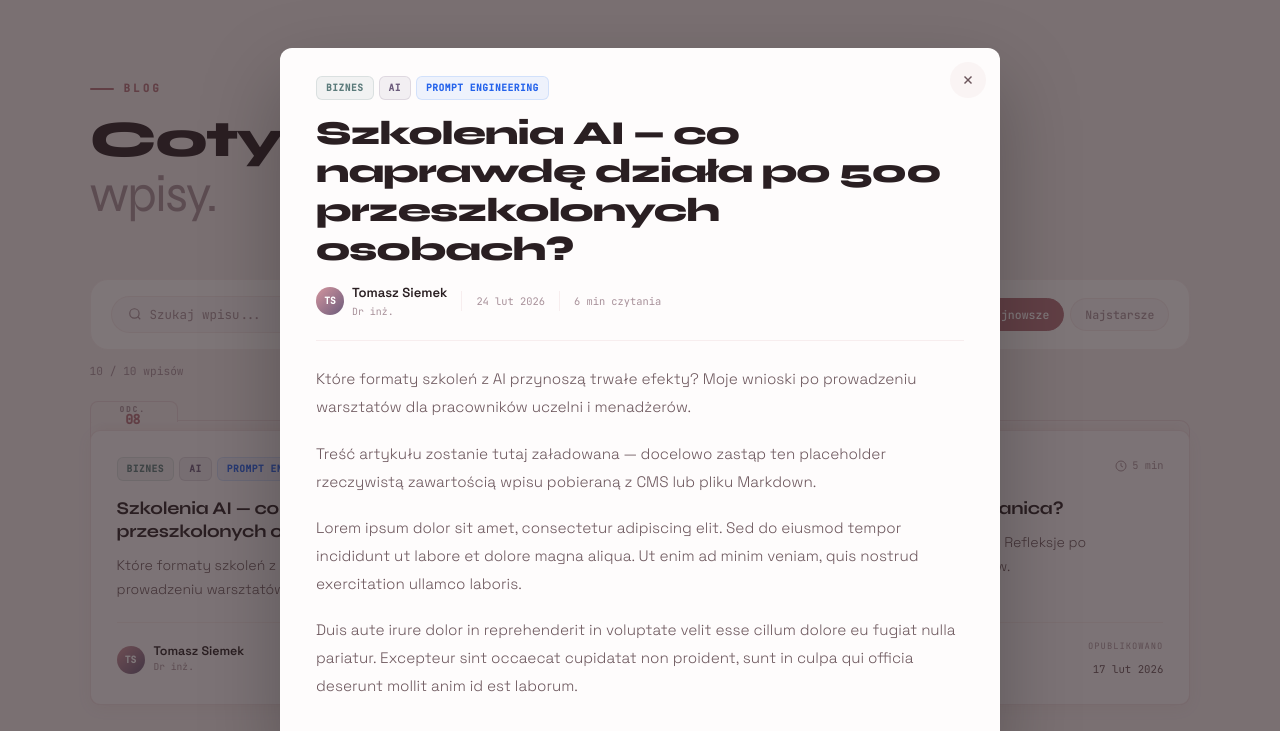
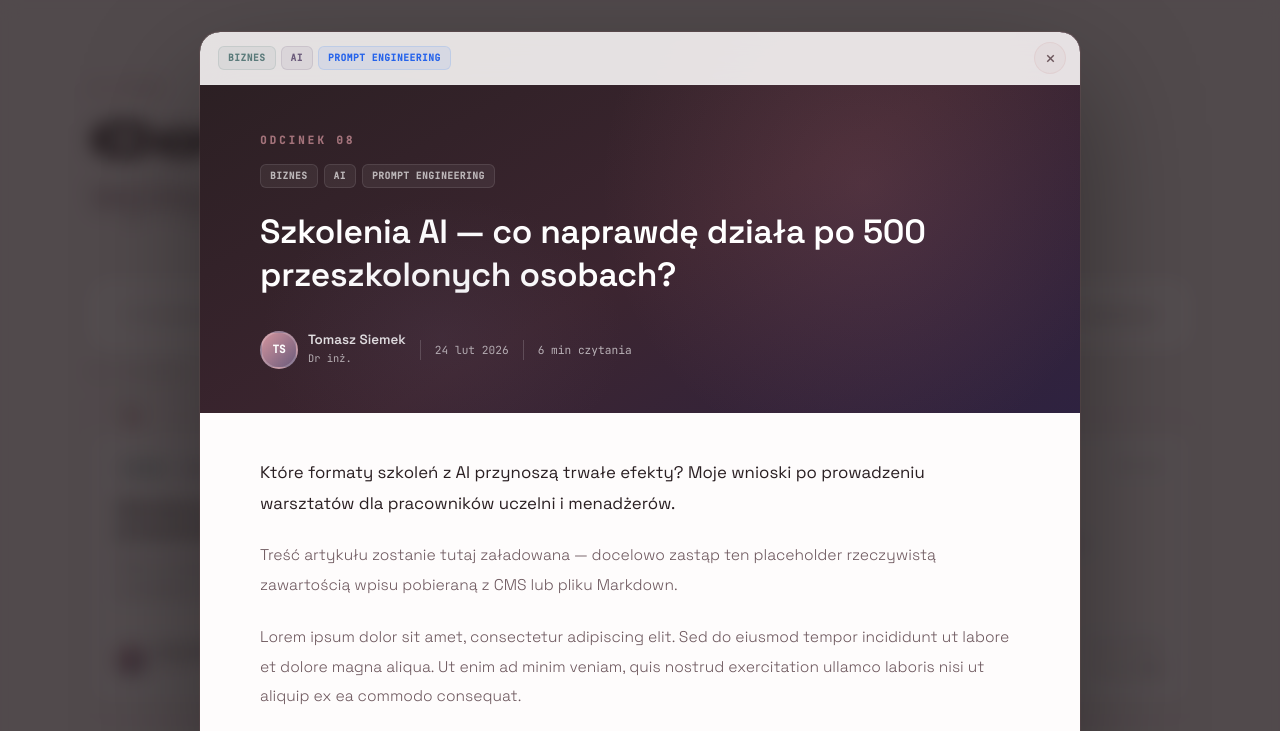
Before and after one commit to Matixxi/stronasiemek.pl, a website: page blog/index.html in a window 1280 px wide. Both pictures are taken after a click on the button 359 px from the left and 552 px from the top of the page. Shown: the top 731 px of the page. Drawn offline with nearby package versions, Linux system fonts and the light colour scheme.

Commit message:
feat: blog overlay styling

```diff
--- a/blog/index.html
+++ b/blog/index.html
@@ -226,37 +226,57 @@ a{color:inherit;text-decoration:none}
 /* ═══ ARTICLE OVERLAY ═══ */
 .overlay{position:fixed;inset:0;z-index:50000;display:flex;align-items:center;justify-content:center;pointer-events:none}
 .overlay.open{pointer-events:all}
-.overlay-backdrop{position:absolute;inset:0;background:rgba(42,31,34,.6);opacity:0;transition:opacity .25s ease;will-change:opacity}
+.overlay-backdrop{
+    position:absolute;inset:0;
+    background:rgba(18,12,14,.72);
+    backdrop-filter:blur(10px);-webkit-backdrop-filter:blur(10px);
+    opacity:0;transition:opacity .3s ease;will-change:opacity;
+}
 .overlay.open .overlay-backdrop{opacity:1}
 .overlay-paper{
     position:relative;z-index:1;
-    width:min(720px,92vw);
-    background:var(--bg);border-radius:12px;
+    width:min(880px,96vw);
+    background:var(--bg);
+    border-radius:20px;
     overflow:hidden;
-    box-shadow:0 32px 80px rgba(0,0,0,.25);
+    box-shadow:0 48px 120px rgba(0,0,0,.38),0 0 0 1px rgba(181,112,123,.14);
     opacity:0;
-    transform:translateY(32px);
-    transition:opacity .38s ease,transform .42s cubic-bezier(.16,1,.3,1);
+    transform:translateY(44px) scale(.96);
+    transition:opacity .42s ease,transform .52s cubic-bezier(.16,1,.3,1);
     will-change:transform,opacity;
 }
-.overlay.open .overlay-paper{opacity:1;transform:translateY(0)}
-.overlay-scroll{max-height:88vh;overflow-y:auto;overscroll-behavior:contain}
+.overlay.open .overlay-paper{opacity:1;transform:translateY(0) scale(1)}
+.overlay-scroll{max-height:92vh;overflow-y:auto;overscroll-behavior:contain}
+
+/* Top bar — floats over scroll area */
+.overlay-topbar{
+    position:absolute;top:0;left:0;right:0;z-index:10;
+    display:flex;align-items:center;gap:10px;
+    padding:10px 14px 10px 18px;
+    background:rgba(254,252,252,.88);
+    backdrop-filter:blur(16px);-webkit-backdrop-filter:blur(16px);
+    border-radius:20px 20px 0 0;
+    border-bottom:1px solid rgba(255,255,255,.1);
+}
+.overlay-topbar-tags{display:flex;align-items:center;gap:5px;flex:1;overflow:hidden}
 .overlay-close{
-    position:sticky;top:0;float:right;
-    width:36px;height:36px;border-radius:50%;
-    background:var(--surface2);border:none;
+    width:32px;height:32px;border-radius:50%;flex-shrink:0;
+    background:var(--surface2);border:1px solid var(--border);
     display:flex;align-items:center;justify-content:center;
-    cursor:pointer;transition:background .2s;
-    margin:14px 14px 0 0;z-index:2;
+    cursor:pointer;transition:all .2s;
 }
-.overlay-close:hover{background:var(--glow)}
-.overlay-close svg{width:14px;height:14px;stroke:var(--text2);stroke-width:2.5;fill:none}
+.overlay-close:hover{background:rgba(181,112,123,.1);border-color:var(--accent)}
+.overlay-close svg{width:13px;height:13px;stroke:var(--text2);stroke-width:2.5;fill:none}
 
 /* Loading */
-.overlay-loading{display:flex;flex-direction:column;align-items:center;justify-content:center;gap:28px;padding:60px 40px 80px;min-height:380px}
-.pen-wrap{width:44px;height:76px}
-.pen-svg{width:100%;height:100%;animation:penSway 2.2s ease-in-out infinite;transform-origin:50% 18%}
-@keyframes penSway{0%,100%{transform:rotate(-5deg)}50%{transform:rotate(5deg) translateX(5px)}}
+.overlay-loading{display:flex;flex-direction:column;align-items:center;justify-content:center;gap:28px;padding:106px 40px 100px;min-height:400px}
+.pen-wrap{width:44px;height:76px;overflow:visible}
+.pen-svg{width:100%;height:100%;transform-origin:50% 92%;animation:penWrite 2.4s ease-in-out infinite}
+@keyframes penWrite{
+    0%  {transform:rotate(28deg) translateX(-6px)}
+    50% {transform:rotate(30deg) translateX(6px)}
+    100%{transform:rotate(28deg) translateX(-6px)}
+}
 .writing-lines{display:flex;flex-direction:column;gap:9px;width:140px}
 .wline{height:1.5px;border-radius:1px;background:linear-gradient(90deg,var(--accent),var(--accent2));width:0;opacity:0}
 .wline:nth-child(1){animation:writeLine 2.2s ease infinite}
@@ -270,17 +290,55 @@ a{color:inherit;text-decoration:none}
 .ldot:nth-child(3){animation-delay:.4s}
 @keyframes ldotBounce{0%,60%,100%{opacity:0;transform:translateY(0)}30%{opacity:1;transform:translateY(-4px)}}
 
-/* Article content */
-.overlay-content{padding:28px 36px 52px;display:none}
-.oc-tags{display:flex;flex-wrap:wrap;gap:5px;margin-bottom:14px}
-.oc-title{font-family:var(--display);font-size:clamp(1.5rem,3vw,2.1rem);font-weight:800;letter-spacing:-1px;line-height:1.15;color:var(--text);margin-bottom:14px}
-.oc-meta{display:flex;align-items:center;gap:14px;flex-wrap:wrap;padding-bottom:20px;border-bottom:1px solid var(--border);margin-bottom:24px}
-.oc-author{display:flex;align-items:center;gap:8px}
-.oc-author-name{font-size:.82rem;font-weight:600;color:var(--text)}
-.oc-author-role{font-family:var(--mono);font-size:.62rem;color:var(--text3)}
-.oc-sep{width:1px;height:20px;background:var(--border)}
-.oc-stat{font-family:var(--mono);font-size:.65rem;color:var(--text3)}
-.oc-body p{font-size:.95rem;color:var(--text2);line-height:1.85;font-weight:300;margin-bottom:18px}
+/* Article hero */
+.oc-hero{
+    padding:100px 60px 44px;
+    background:linear-gradient(150deg,#2a1f22 0%,#3c2530 55%,#2e2240 100%);
+    position:relative;overflow:hidden;
+}
+.oc-hero::before{
+    content:'';position:absolute;
+    top:-40%;right:-8%;width:65%;height:160%;
+    background:radial-gradient(ellipse,rgba(181,112,123,.18) 0%,transparent 65%);
+    pointer-events:none;
+}
+.oc-hero::after{
+    content:'';position:absolute;
+    bottom:-20%;left:5%;width:45%;height:80%;
+    background:radial-gradient(ellipse,rgba(107,91,123,.13) 0%,transparent 65%);
+    pointer-events:none;
+}
+.oc-hero-ep{
+    font-family:var(--mono);font-size:.68rem;font-weight:600;
+    letter-spacing:3px;text-transform:uppercase;
+    color:rgba(212,149,158,.7);margin-bottom:14px;
+}
+.oc-hero .oc-tags{display:flex;flex-wrap:wrap;gap:6px;margin-bottom:22px}
+.oc-hero .ct{background:rgba(255,255,255,.06);border:1px solid rgba(255,255,255,.1);color:rgba(255,255,255,.65)}
+.oc-title{
+    font-family:var(--sans);
+    font-size:clamp(1.45rem,2.8vw,2.1rem);
+    font-weight:600;letter-spacing:-.3px;line-height:1.3;
+    color:#fff;margin-bottom:34px;position:relative;
+}
+.oc-meta{display:flex;align-items:center;gap:14px;flex-wrap:wrap;position:relative}
+.oc-author{display:flex;align-items:center;gap:10px}
+.oc-avatar{
+    width:38px;height:38px;border-radius:50%;flex-shrink:0;
+    background:linear-gradient(135deg,var(--accent-l),var(--accent2));
+    display:flex;align-items:center;justify-content:center;
+    font-family:var(--mono);font-size:.68rem;font-weight:700;color:#fff;
+    border:2px solid rgba(255,255,255,.18);
+}
+.oc-author-name{font-size:.84rem;font-weight:600;color:rgba(255,255,255,.88);line-height:1}
+.oc-author-role{font-family:var(--mono);font-size:.65rem;color:rgba(255,255,255,.65);margin-top:3px}
+.oc-sep{width:1px;height:20px;background:rgba(255,255,255,.18)}
+.oc-stat{font-family:var(--mono);font-size:.7rem;color:rgba(255,255,255,.65)}
+
+/* Article body */
+.oc-body-wrap{padding:44px 60px 72px}
+.oc-body p{font-size:.97rem;color:var(--text2);line-height:1.92;font-weight:300;margin-bottom:22px}
+.oc-body p:first-child{font-size:1.05rem;color:var(--text);font-weight:400;line-height:1.85}
 
 /* ═══ RESPONSIVE ═══ */
 @media(max-width:900px){
@@ -289,12 +347,16 @@ a{color:inherit;text-decoration:none}
     .fbar{top:8px}
     .sbox{flex:1;min-width:0}
     .sbox input{width:100%}
+    .oc-hero{padding:84px 28px 32px}
+    .oc-body-wrap{padding:32px 28px 56px}
 }
 @media(max-width:560px){
     .fbar{flex-direction:column;align-items:stretch}
     .fbar-left,.fbar-right{width:100%}
     .sort-row{margin-left:0}
-    .overlay-content{padding:20px 18px 40px}
+    .oc-hero{padding:76px 20px 24px}
+    .oc-body-wrap{padding:24px 20px 48px}
+    .overlay-paper{border-radius:14px}
 }
 @media(prefers-reduced-motion:reduce){
     html{scroll-behavior:auto}
@@ -365,21 +427,31 @@ a{color:inherit;text-decoration:none}
     <div class="overlay-backdrop" id="overlayBackdrop" aria-hidden="true"></div>
     <div class="overlay-paper" id="overlayPaper">
         <div class="overlay-scroll">
+            <div class="overlay-topbar">
+                <div class="overlay-topbar-tags" id="overlayTopbarTags"></div>
                 <button class="overlay-close" id="overlayClose" aria-label="Zamknij artykuł">
                     <svg viewBox="0 0 24 24" aria-hidden="true"><line x1="18" y1="6" x2="6" y2="18"/><line x1="6" y1="6" x2="18" y2="18"/></svg>
                 </button>
+            </div>
             <div class="overlay-loading" id="overlayLoading" role="status" aria-live="polite">
                 <div class="pen-wrap">
                     <svg class="pen-svg" viewBox="0 0 40 88" fill="none" aria-hidden="true">
-                    <rect x="11" y="2" width="18" height="28" rx="9" fill="#b5707b" opacity=".5"/>
-                    <rect x="13" y="4" width="14" height="24" rx="7" fill="#d4959e" opacity=".25"/>
-                    <rect x="19" y="2" width="3" height="20" rx="1.5" fill="#8e4f5a" opacity=".35"/>
-                    <rect x="10" y="28" width="20" height="5" rx="2" fill="#8e4f5a" opacity=".3"/>
-                    <rect x="12" y="31" width="16" height="26" rx="3" fill="#b5707b" opacity=".7"/>
-                    <rect x="13" y="55" width="14" height="10" rx="3" fill="#8e4f5a" opacity=".55"/>
-                    <path d="M13 65 L20 84 L27 65 Z" fill="#6b5b7b" opacity=".75"/>
-                    <line x1="20" y1="70" x2="20" y2="84" stroke="rgba(255,255,255,.3)" stroke-width="1"/>
-                    <circle cx="20" cy="84.5" r="2" fill="#6b5b7b" opacity=".45"/>
+                        <!-- flat top button -->
+                        <rect x="17" y="2" width="6" height="3" rx="1.5" fill="#8e4f5a" opacity=".7"/>
+                        <!-- barrel -->
+                        <rect x="15.5" y="5" width="9" height="44" rx="1" fill="#b5707b" opacity=".62"/>
+                        <!-- barrel left-edge highlight -->
+                        <rect x="16" y="6" width="2" height="42" rx="1" fill="rgba(255,255,255,.1)"/>
+                        <!-- section band -->
+                        <rect x="15.5" y="48" width="9" height="2.5" rx="1" fill="#8e4f5a" opacity=".62"/>
+                        <!-- grip -->
+                        <rect x="16.5" y="50.5" width="7" height="10" rx=".8" fill="#8e4f5a" opacity=".56"/>
+                        <!-- nib taper (curved) -->
+                        <path d="M16.5 60.5 Q15.5 70 20 85 Q24.5 70 23.5 60.5 Z" fill="#6b5b7b" opacity=".82"/>
+                        <!-- nib slit -->
+                        <line x1="20" y1="65" x2="20" y2="84.5" stroke="rgba(255,255,255,.2)" stroke-width=".85"/>
+                        <!-- ink tip -->
+                        <circle cx="20" cy="85" r="1.3" fill="#d4959e" opacity=".55"/>
                     </svg>
                 </div>
                 <div class="writing-lines">
@@ -616,8 +688,9 @@ function getFocusable(){
 function openArticle(post,triggerEl){
     lastFocusedCard=triggerEl||document.activeElement;
     overlayLoading.style.display='flex';
-    overlayContent.style.display='block';
     overlayContent.innerHTML='';
+    document.getElementById('overlayTopbarTags').innerHTML='';
+    document.querySelector('.overlay-scroll').scrollTop=0;
     overlay.classList.add('open');
     clearTimeout(loadTimer);
     requestAnimationFrame(()=>document.getElementById('overlayClose').focus());
@@ -629,25 +702,35 @@ function closeOverlay(){
     if(lastFocusedCard){lastFocusedCard.focus();lastFocusedCard=null;}
 }
 function showArticle(post){
+    const ep=String(post.id).padStart(2,'0');
     const tagsHtml=post.tags.map(t=>`<span class="ct ${TAG_CLASS[t]||'ct-default'}" aria-label="tag: ${t}">${t}</span>`).join('');
+    document.getElementById('overlayTopbarTags').innerHTML=tagsHtml;
     overlayContent.innerHTML=`
+        <div class="oc-hero">
+            <div class="oc-hero-ep">Odcinek ${ep}</div>
             <div class="oc-tags">${tagsHtml}</div>
             <h2 class="oc-title">${post.title}</h2>
             <div class="oc-meta">
                 <div class="oc-author">
-                <div class="author-avatar">TS</div>
-                <div><div class="oc-author-name">${post.author.name}</div><div class="oc-author-role">${post.author.role}</div></div>
+                    <div class="oc-avatar">TS</div>
+                    <div>
+                        <div class="oc-author-name">${post.author.name}</div>
+                        <div class="oc-author-role">${post.author.role}</div>
+                    </div>
                 </div>
                 <div class="oc-sep"></div>
                 <span class="oc-stat">${fmtDate(post.date)}</span>
                 <div class="oc-sep"></div>
                 <span class="oc-stat" aria-label="szacowany czas czytania: ${post.readingTime} minut">${post.readingTime} min czytania</span>
             </div>
+        </div>
+        <div class="oc-body-wrap">
             <div class="oc-body">
                 <p>${post.excerpt}</p>
                 <p>Treść artykułu zostanie tutaj załadowana — docelowo zastąp ten placeholder rzeczywistą zawartością wpisu pobieraną z CMS lub pliku Markdown.</p>
-            <p>Lorem ipsum dolor sit amet, consectetur adipiscing elit. Sed do eiusmod tempor incididunt ut labore et dolore magna aliqua. Ut enim ad minim veniam, quis nostrud exercitation ullamco laboris.</p>
+                <p>Lorem ipsum dolor sit amet, consectetur adipiscing elit. Sed do eiusmod tempor incididunt ut labore et dolore magna aliqua. Ut enim ad minim veniam, quis nostrud exercitation ullamco laboris nisi ut aliquip ex ea commodo consequat.</p>
                 <p>Duis aute irure dolor in reprehenderit in voluptate velit esse cillum dolore eu fugiat nulla pariatur. Excepteur sint occaecat cupidatat non proident, sunt in culpa qui officia deserunt mollit anim id est laborum.</p>
+            </div>
         </div>
     `;
     overlayLoading.style.display='none';
```
Lines whose indentation alone changed are shown as unchanged.
